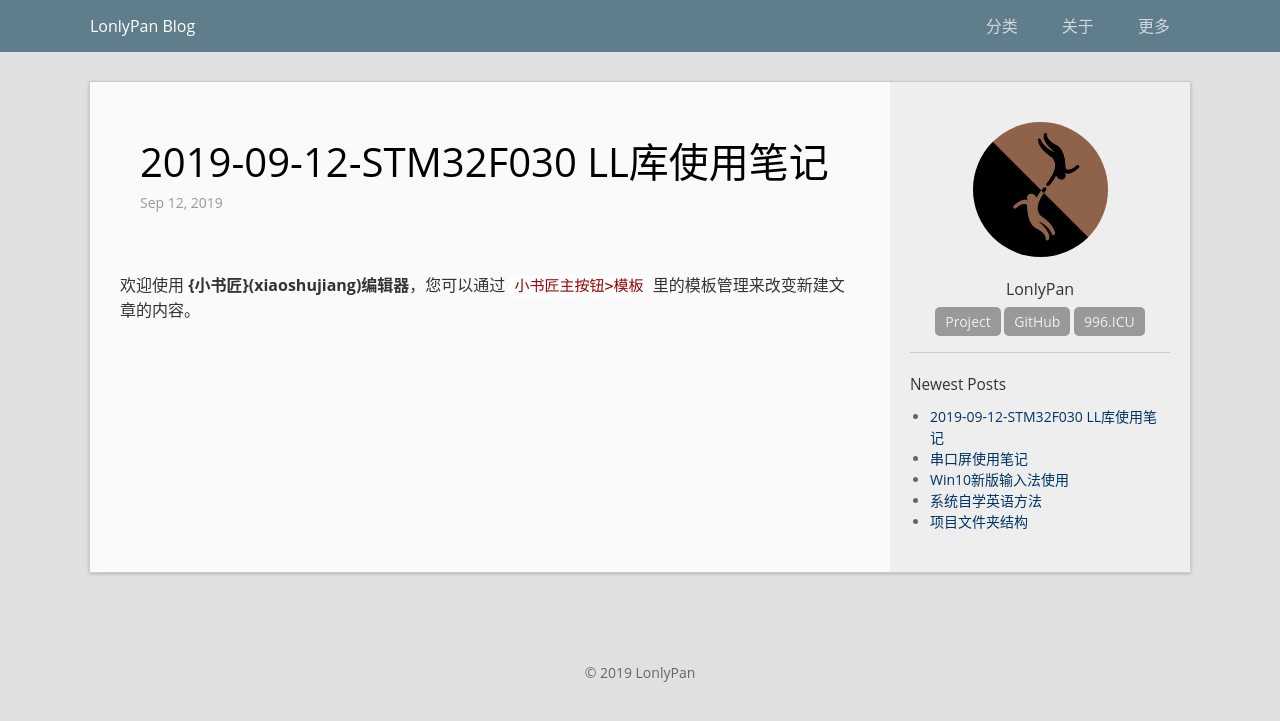
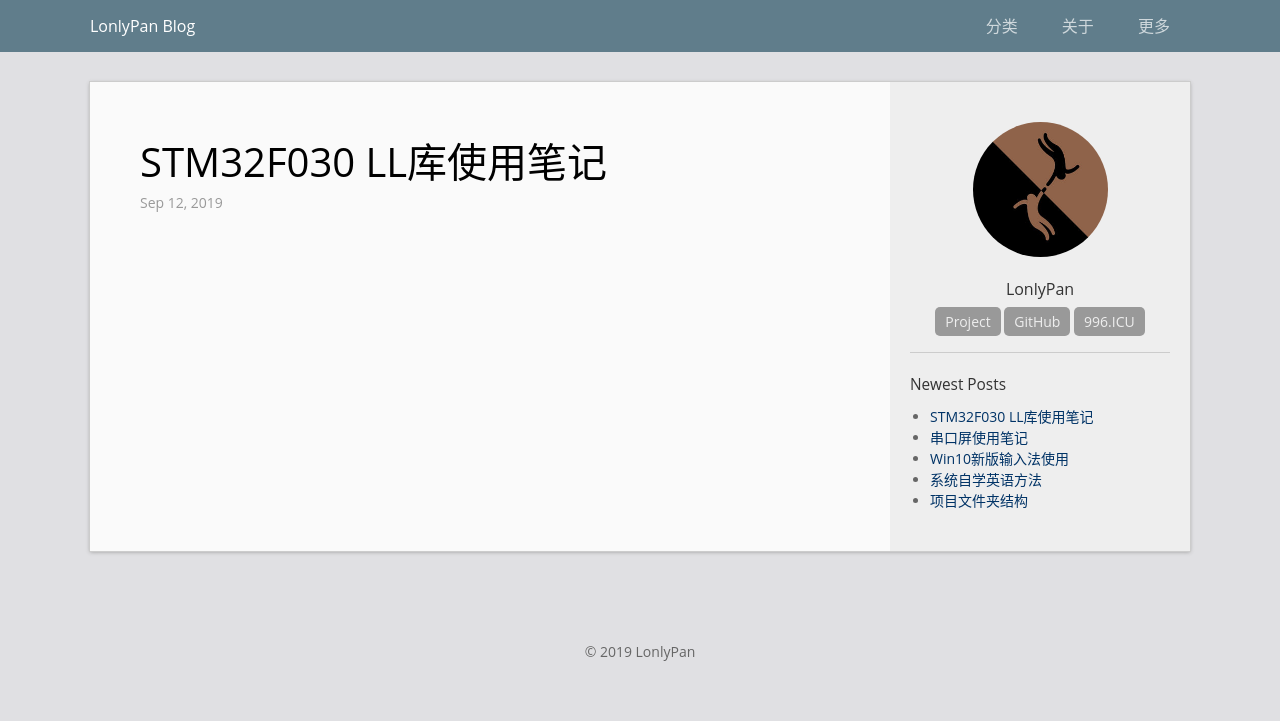
Before and after one commit to LonlyStack/LonlyPan.github.io, a Jekyll site: the page built from _posts/2019-09-12-STM32F030 LL库使用笔记.md, in a window 1280 px wide. Shown: the top 721 px of the page. Built offline with Jekyll 4.4.1, drawn with Linux system fonts in a browser that asks for light colours.

Commit message:
修改文件: _posts/2019-09-12-STM32F030 LL库使用笔记.md

```diff
--- a/_posts/2019-09-12-STM32F030 LL库使用笔记.md
+++ b/_posts/2019-09-12-STM32F030 LL库使用笔记.md
@@ -1,9 +1,6 @@
 ---
 layout: post
-title: "2019-09-12-STM32F030 LL库使用笔记"
+title: "STM32F030 LL库使用笔记"
 data: 2019-9-12 16:23
 categories:  STM32
 ---
-
-
-欢迎使用 **{小书匠}(xiaoshujiang)编辑器**，您可以通过 `小书匠主按钮>模板` 里的模板管理来改变新建文章的内容。
```
